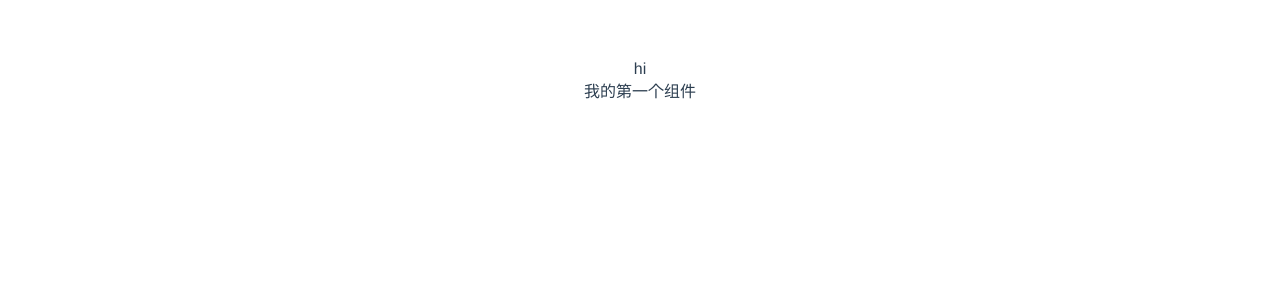
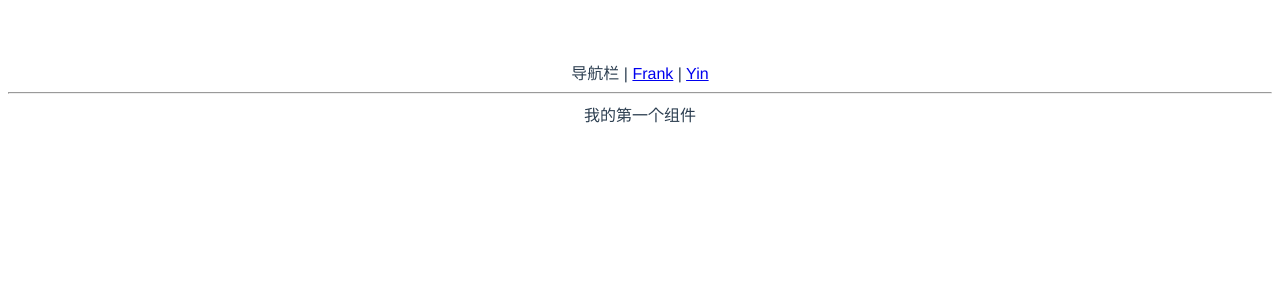
Before and after one commit to Yinjtcflm/sweet-potatoUI, a Vue app: page / in a window 1280 px wide. Shown: the top 300 px of the page. Built offline with nearby package versions, Linux system fonts and the light colour scheme.

Commit message:
初始化

```diff
--- a/index.html
+++ b/index.html
@@ -8,6 +8,6 @@
 </head>
 <body>
   <div id="app"></div>
-  <script type="module" src="/src/main.js"></script>
+  <script type="module" src="/src/main.ts"></script>
 </body>
 </html>
--- a/src/App.vue
+++ b/src/App.vue
@@ -1,15 +1,15 @@
 <template>
-  <div>hi</div>
-  <Frank />
+  <div>
+    导航栏 |
+    <router-link to="/">Frank</router-link> |
+    <router-link to="/xxx">Yin</router-link>
+  </div>
+  <hr />
+  <router-view />
 </template>
 
 <script>
-import Frank from "./components/Frank.vue";
-
 export default {
   name: "App",
-  components: {
-    Frank,
-  },
 };
 </script>
--- /dev/null
+++ b/src/components/Yin.vue
@@ -0,0 +1,3 @@
+<template>
+  <div>yin2</div>
+</template>
--- a/src/main.js
+++ /dev/null
@@ -1,5 +0,0 @@
-import { createApp } from 'vue'
-import App from './App.vue'
-import './index.css'
-
-createApp(App).mount('#app')
--- /dev/null
+++ b/src/main.ts
@@ -0,0 +1,25 @@
+import { createApp } from "vue";
+import App from "./App.vue";
+import "./index.css";
+import { createWebHashHistory, createRouter } from "vue-router";
+import Frank from "./components/Frank.vue";
+import Yin from "./components/Yin.vue";
+
+const history = createWebHashHistory();
+const router = createRouter({
+  history: history,
+  routes: [
+    {
+      path: "/",
+      component: Frank,
+    },
+    {
+      path: "/xxx",
+      component: Yin,
+    },
+  ],
+});
+
+const app = createApp(App);
+app.use(router);
+app.mount("#app");
--- /dev/null
+++ b/src/shims-vue.d.ts
@@ -0,0 +1,5 @@
+declare module "*.vue" {
+  import { ComponentOptions } from "vue";
+  const componentOptions: ComponentOptions;
+  export default componentOptions;
+}
```
Also changed, not shown: package.json (+4 -3 lines), 1 other file (tests, documents, lock files or other folders).
